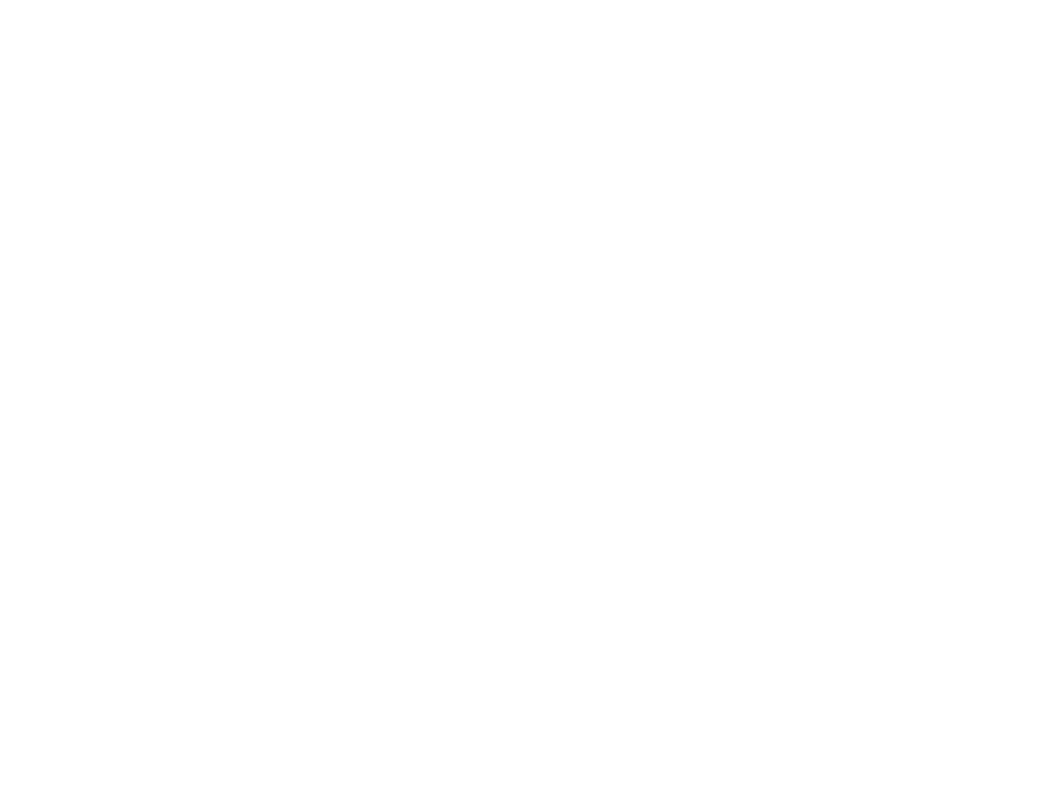
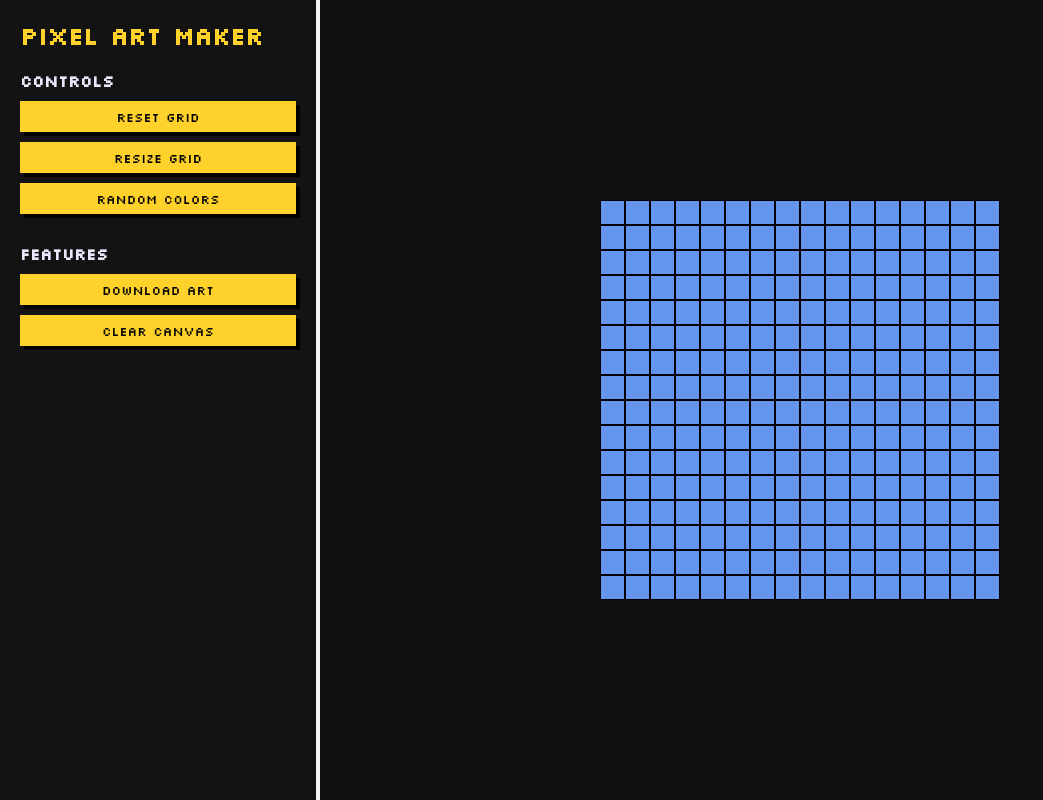
Before and after one commit to TencoDev/Etch-a-Sketch, a plain HTML site: page index.html in a window 1280 px wide. Shown: the whole page, without its empty margins (0-1043 px from the left). Drawn offline with Linux system fonts and the light colour scheme.

Commit message:
Update layout and  styling

```diff
--- a/index.html
+++ b/index.html
@@ -3,11 +3,34 @@
 <head>
     <meta charset="UTF-8">
     <meta name="viewport" content="width=device-width, initial-scale=1.0">
-    <link rel="stylesheet" href="./script.js">
-    <script defer src="./script.js"></script>
+    <link rel="stylesheet" href="./style.css">
+    <script src="./script.js" defer></script>
     <title>Etch a Sketch</title>
 </head>
 <body>
+    <div class="flex-container">
+        <!-- Left Sidebar -->
+        <aside class="sidebar">
+            <header>
+                <h1>Pixel Art Maker</h1>
+            </header>
+            <section class="controls">
+                <h2>Controls</h2>
+                <button id="reset-button">Reset Grid</button>
+                <button id="resize-button">Resize Grid</button>
+                <button id="random-color-button">Random Colors</button>
+            </section>
+            <section class="features">
+                <h2>Features</h2>
+                <button id="download-button">Download Art</button>
+                <button id="clear-button">Clear Canvas</button>
+            </section>
+        </aside>
 
+        <!-- Main Canvas Area -->
+        <main class="canvas-container">
+            <div class="container"></div>
+        </main>
+    </div>
 </body>
 </html>
--- a/script.js
+++ b/script.js
@@ -0,0 +1,29 @@
+console.log("Hello World!");
+const container = document.querySelector(".container");
+const resetButton = document.querySelector("#reset-button")
+
+
+resetButton.addEventListener("click", () => {
+    console.log("Reset button clicked!")
+    const gridItems = document.querySelectorAll(".grid-item")
+    gridItems.forEach((gridItem) => {
+        gridItem.style.backgroundColor = "cornflowerblue"
+    })
+
+})
+
+function createGridItem(){
+    const gridItem = document.createElement("div");
+    gridItem.classList.add("grid-item");
+    gridItem.addEventListener("mouseover", () => {
+        gridItem.style.backgroundColor = "Red"
+    });
+
+    return gridItem
+}
+
+
+for (let i=0; i<16*16; i++){
+    const gridItem  = createGridItem();
+    container.appendChild(gridItem);
+}
--- a/style.css
+++ b/style.css
@@ -0,0 +1,101 @@
+@import url('https://fonts.googleapis.com/css2?family=Silkscreen&display=swap');
+
+/* General Reset */
+* {
+    margin: 0;
+    padding: 0;
+    box-sizing: border-box;
+}
+
+body {
+    font-family: 'Silkscreen', cursive;
+    color: #f4f4f4;
+    height: 100vh;
+    display: flex;
+    justify-content: center;
+    align-items: center;
+}
+
+.flex-container {
+    display: flex;
+    width: 100%;
+    height: 100%;
+    background-color: #101010;
+    overflow: hidden;
+}
+
+.sidebar {
+    display: flex;
+    flex-direction: column;
+    justify-content: flex-start;
+    align-items: flex-start;
+    width: 25%;
+    padding: 20px;
+    background-color: #131313;
+    border-right: 4px solid #f4f4f4;
+}
+
+.sidebar header h1 {
+    font-size: 1.5rem;
+    margin-bottom: 20px;
+    text-align: center;
+    color: #ffd12b;
+}
+
+.sidebar section {
+    margin-bottom: 20px;
+    width: 100%;
+}
+
+.sidebar section h2 {
+    font-size: 1rem;
+    margin-bottom: 10px;
+    color: #e9e7fa;
+}
+
+.sidebar button {
+    display: block;
+    width: 100%;
+    padding: 7.5px;
+    margin-bottom: 10px;
+    font-size: 0.8rem;
+    font-family: 'Silkscreen', cursive;
+    border: none;
+    border-radius: 0;
+    background-color: #ffd12b;
+    color: #000;
+    cursor: pointer;
+    text-align: center;
+    box-shadow: 4px 4px 0 #000;
+    transition: all 0.2s ease;
+}
+
+.sidebar button:hover {
+    background-color: #ffcc00;
+    box-shadow: 2px 2px 0 #000;
+    transform: translate(2px, 2px);
+}
+
+
+.canvas-container {
+    display: flex;
+    justify-content: center;
+    align-items: center;
+    width: 75%;
+    padding: 20px;
+}
+
+.container {
+    display: flex;
+    flex-wrap: wrap;
+    width: 400px;
+}
+
+
+
+.grid-item {
+    width: 25px;
+    height: 25px;
+    border: 1px solid black;
+    background-color: cornflowerblue;
+}
```
Also changed, not shown: 1 other file.
